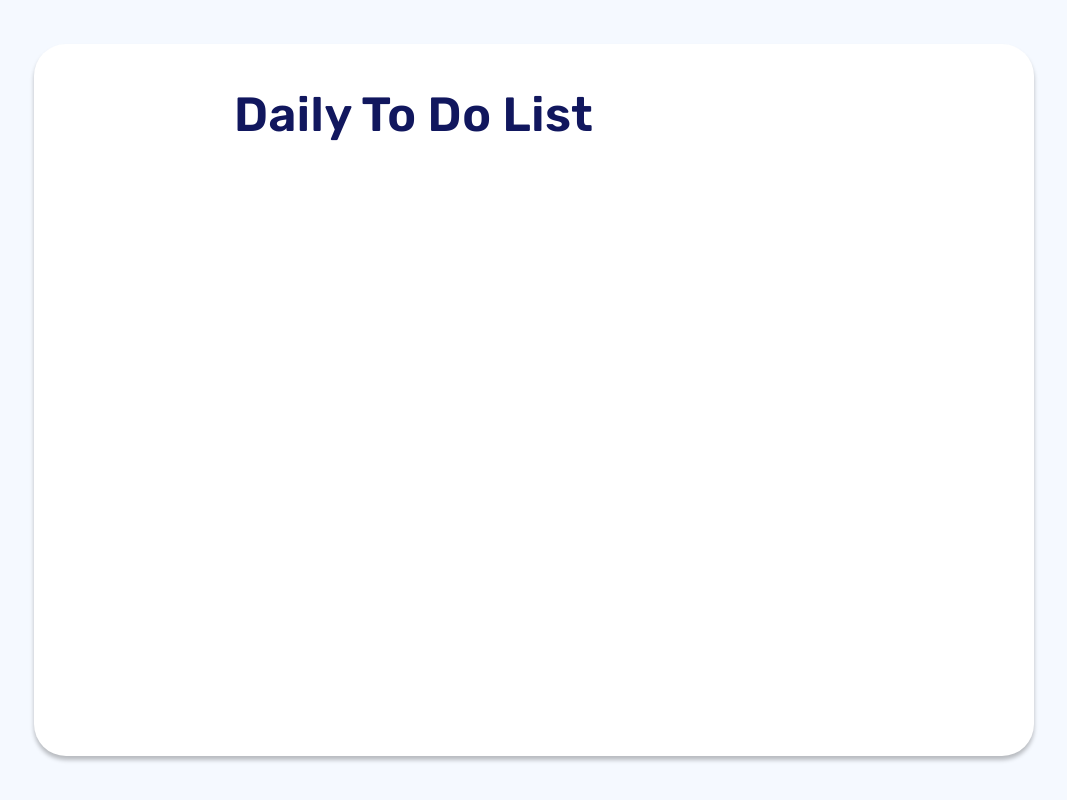
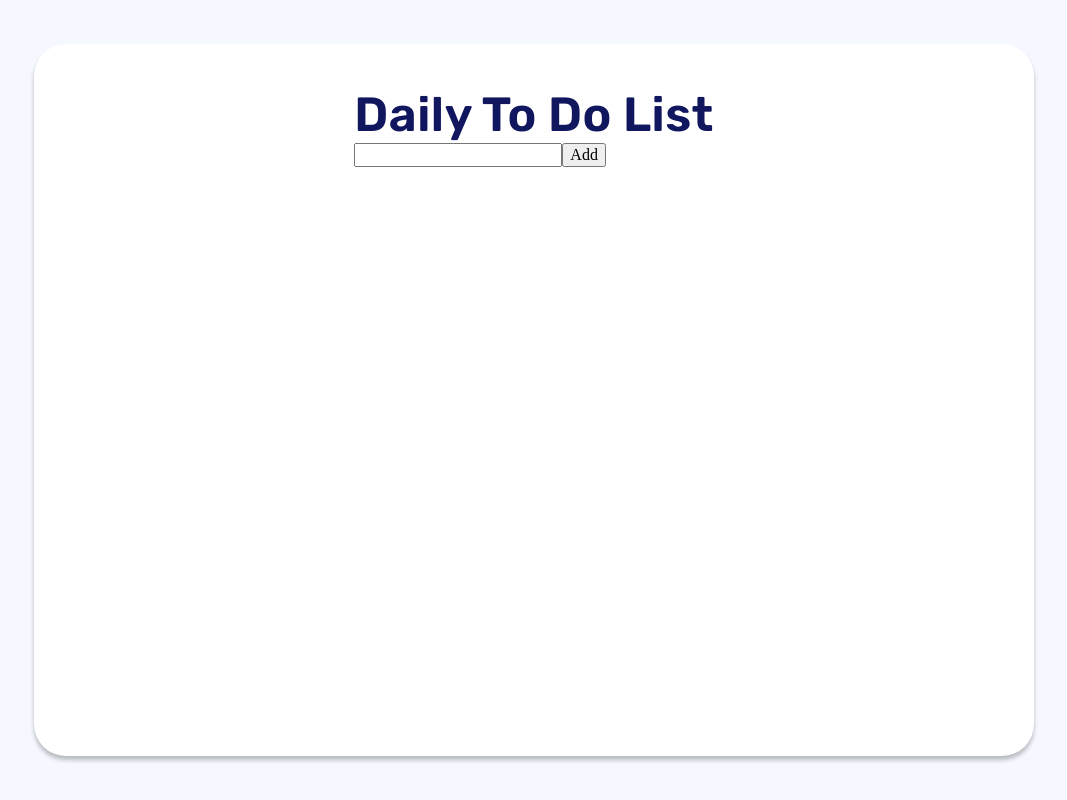
Before and after one commit to PopescuTudor/Daily-To-do-list, a React (Vite) app: page / in a window 1280 px wide. Shown: the whole page, without its empty margins (106-1173 px from the left). Built offline with nearby package versions, Linux system fonts and the light colour scheme.

Commit message:
implemented todo form

```diff
--- a/src/App.tsx
+++ b/src/App.tsx
@@ -1,6 +1,10 @@
+import {useState} from 'react';
+
+import Layout from './components/Layout';
+import TodoForm from './components/TodoForm';
+
 import 'normalize.css'
-import Layout from './components/Layout';
-import {useState} from 'react';
+
 type Todo = {
   name: string;
   complete: boolean;
@@ -11,9 +15,19 @@
   const [todos, setTodos] = useState<Todo[]>([]);
   console.log('todos', todos);
 
+  const createTodo = (name: string) => {
+    console.log("create a new todo with name=", name);
+    const newTodo = {
+      name: name,
+      complete: false,
+      createdAt: new Date()
+    };
+    setTodos([...todos, newTodo]);
+  }
+
   return (
     <Layout>
-      Daily To Do List
+      <TodoForm onSubmit = {createTodo} />
     </Layout>
   )
 }
--- a/src/components/Layout.tsx
+++ b/src/components/Layout.tsx
@@ -8,10 +8,7 @@
   return (
     <Background>
       <Card>
-        <Title>
           {props.children}
-        </Title>
-
       </Card>
     </Background>
   )
@@ -36,15 +33,7 @@
   background: #FFF;
   box-shadow: 0px 4px 4px 0px rgba(0, 0, 0, 0.25);
   padding-top: 42px;
+  display: flex;
+  flex-direction: column;
+  align-items: center;
 `;
-
-const Title = styled.span`
-  color: #11175E;
-  font-family: 'Rubik';
-  font-size: 48px;
-  font-style: normal;
-  font-weight: 600;
-  line-height: normal;
-  letter-spacing: 0.48px;
-  margin-left: 200px;
-`;
--- /dev/null
+++ b/src/components/TodoForm.tsx
@@ -0,0 +1,35 @@
+import {useState} from 'react'
+import styled from 'styled-components'
+
+type Props = {
+  onSubmit: (name: string) => void;
+}
+
+const TodoForm = (props:Props) => {
+  const [name, setName] = useState('');
+
+  const submitForm = () => {
+    props.onSubmit(name);
+  }
+
+  return (
+    <div>
+      <Title>Daily To Do List</Title>
+      <div>
+        <input value = {name} onChange = {e => setName(e.target.value)}/>
+        <button onClick={submitForm}>Add</button>
+      </div>
+    </div>
+  )
+}
+const Title = styled.span`
+  color: #11175E;
+  font-family: 'Rubik';
+  font-size: 48px;
+  font-style: normal;
+  font-weight: 600;
+  line-height: normal;
+  letter-spacing: 0.48px;
+  /* margin-left: 200px; */
+`;
+export default TodoForm;
```
